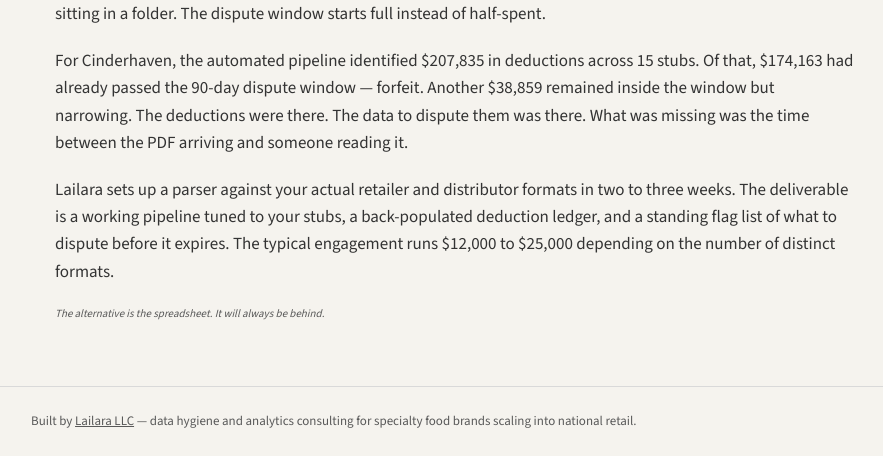
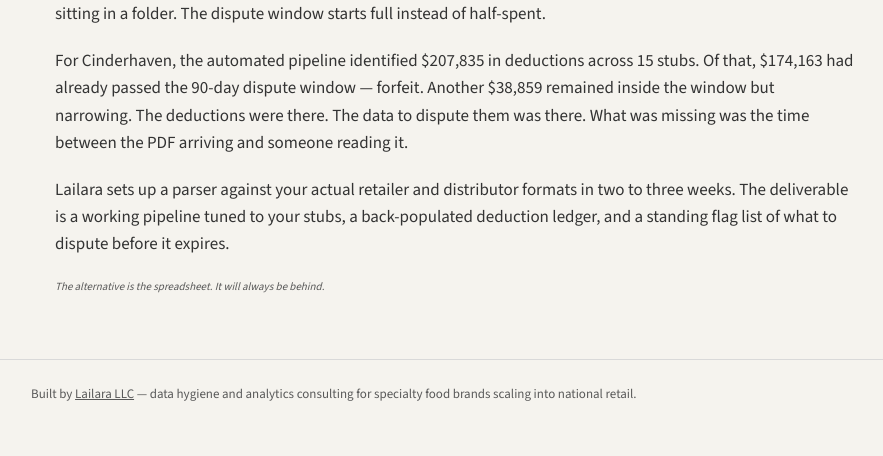
Before and after one commit to MsShawnP/remittance-stub-parsing, a FastAPI app: page /report in a window 1280 px wide. Shown: the part 3108-3564 px from the top of the page, without its empty margins (9-892 px from the left). After the commit the page ends 3509 px from the top, so only its background shows below. Run offline with FastAPI, Linux system fonts and the light colour scheme.

Commit message:
Remove pricing from case study
Co-Authored-By: Claude Opus 4.6 <noreply@anthropic.com>

```diff
--- a/app/templates/report/sections/what_this_means.html
+++ b/app/templates/report/sections/what_this_means.html
@@ -37,8 +37,7 @@
         Lailara sets up a parser against your actual retailer and distributor
         formats in two to three weeks. The deliverable is a working pipeline
         tuned to your stubs, a back-populated deduction ledger, and a standing
-        flag list of what to dispute before it expires. The typical engagement
-        runs $12,000 to $25,000 depending on the number of distinct formats.
+        flag list of what to dispute before it expires.
     </p>
 
     <p class="report-footnote">
```
